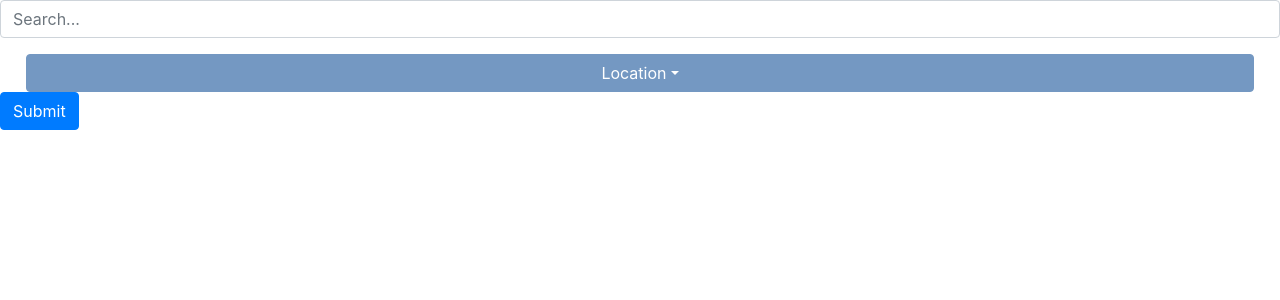
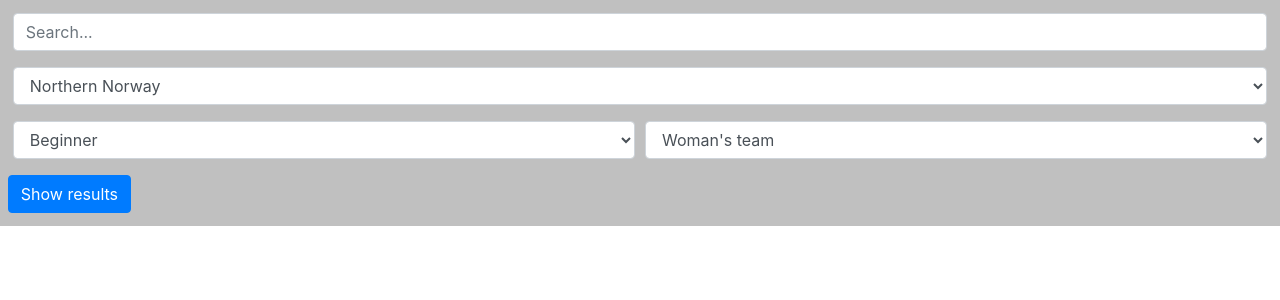
Before and after one commit to Studentidrettsforbundet/studentidrett-frontend, a React (Create React App) app: page / in a window 1280 px wide. Shown: the top 300 px of the page. Built offline with nearby package versions, Linux system fonts and the light colour scheme.

Commit message:
Use Bootstrap form and form grid

```diff
--- a/src/components/searchBar.css
+++ b/src/components/searchBar.css
@@ -1,11 +1,4 @@
-.dropdown-location > .dropdown-toggle,
-.dropdown-location > .dropdown-menu {
-    width: 96%;
-    margin-left: 2%;
-    margin-right: 2%;
+.searchBar {
+    background-color: rgb(192, 192, 192);
+    padding: 1%;
 }
-
-#dropdown-location {
-    background-color: rgb(116, 152, 194);
-    border-color: rgb(116, 152, 194);
-}
--- a/src/components/searchBar.tsx
+++ b/src/components/searchBar.tsx
@@ -2,6 +2,7 @@ import React, { useState } from 'react';
 import { useForm } from 'react-hook-form';
 import DropdownButton from 'react-bootstrap/DropdownButton';
 import Dropdown from 'react-bootstrap/Dropdown';
+import Col from 'react-bootstrap/Col';
 import Form from 'react-bootstrap/Form';
 import Button from 'react-bootstrap/Button';
 import './searchBar.css';
@@ -9,55 +10,66 @@ import './searchBar.css';
 type Inputs = {
     searchField: string;
     Location: string;
+    Skill: String;
+    Gender: String;
 };
 
 /*
     USES:
     https://react-bootstrap.github.io/components/DropdownButton/
-    https://react-bootstrap.github.io/components/Dropdown/
+    https://react-bootstrap.github.io/components/dropdowns/
     https://react-bootstrap.github.io/components/forms/
     https://react-bootstrap.github.io/components/buttons/
-
+    https://react-bootstrap.github.io/components/forms/
 
 */
 
-enum locations {
-    'Oslo/Viken' = '#/action-1',
-    'Trønderlag' = '#/action-2',
-    'North Norway' = '#/action-3',
-    'West Norway' = '#/action-4',
-    'South Norway' = '#/action-5',
-}
-
 const SearchBar = () => {
     const [dropdownLocation, setDropdownLocation] = useState('Location');
+    const [dropdownSkill, setDropdownSkill] = useState('All skill');
+    const [dropdownGender, setDropdownGender] = useState('All gender');
+
     return (
         <div className="searchBar">
             <Form>
-                <Form.Group controlId="searchField">
-                    <Form.Control type="string" placeholder="Search..." />
-                </Form.Group>
+                <Form.Row>
+                    <Form.Group as={Col} controlId="searchField">
+                        <Form.Control type="string" placeholder="Search..." />
+                    </Form.Group>
+                </Form.Row>
+                <Form.Row>
+                    <Form.Group as={Col} controlId="locationField">
+                        <Form.Control as="select" placeholder="Location">
+                            <option>Northern Norway</option>
+                            <option>Eastern Norway</option>
+                            <option>Western Norway</option>
+                            <option>Southern Norway</option>
+                            <option>Oslo/Viken Norway</option>
+                        </Form.Control>
+                    </Form.Group>
+                </Form.Row>
+                <Form.Row>
+                    <Form.Group as={Col} controlId="SkillField">
+                        <Form.Control as="select" placeholder="Skill level">
+                            <option>Beginner</option>
+                            <option>Skilled</option>
+                            <option>Professional</option>
+                        </Form.Control>
+                    </Form.Group>
 
-                <DropdownButton
-                    id="dropdown-location"
-                    title={dropdownLocation}
-                    className="dropdown-location"
-                    onSelect={(selected) => {
-                        if (selected) {
-                            setDropdownLocation(selected);
-                        }
-                    }}
-                >
-                    <Dropdown.Item eventKey="Northern Norway">Northern Norway</Dropdown.Item>
-                    <Dropdown.Item eventKey="Central Norway">Eastern Norway</Dropdown.Item>
-                    <Dropdown.Item eventKey="Western Norway">Western Norway</Dropdown.Item>
-                    <Dropdown.Item eventKey="Southern Norway">Southern Norway</Dropdown.Item>
-                    <Dropdown.Item eventKey="Eastern Norway">Eastern Norway</Dropdown.Item>
-                </DropdownButton>
-
-                <Button variant="primary" type="submit">
-                    Submit
-                </Button>
+                    <Form.Group as={Col} controlId="GenderField">
+                        <Form.Control as="select" placeholder="Skill level">
+                            <option>Woman's team</option>
+                            <option>Men's team</option>
+                            <option>Mixed team</option>
+                        </Form.Control>
+                    </Form.Group>
+                </Form.Row>
+                <Form.Row>
+                    <Button variant="primary" type="submit">
+                        Show results
+                    </Button>
+                </Form.Row>
             </Form>
         </div>
     );
```
Also changed, not shown: 2 other files (tests, documents, lock files or other folders).
